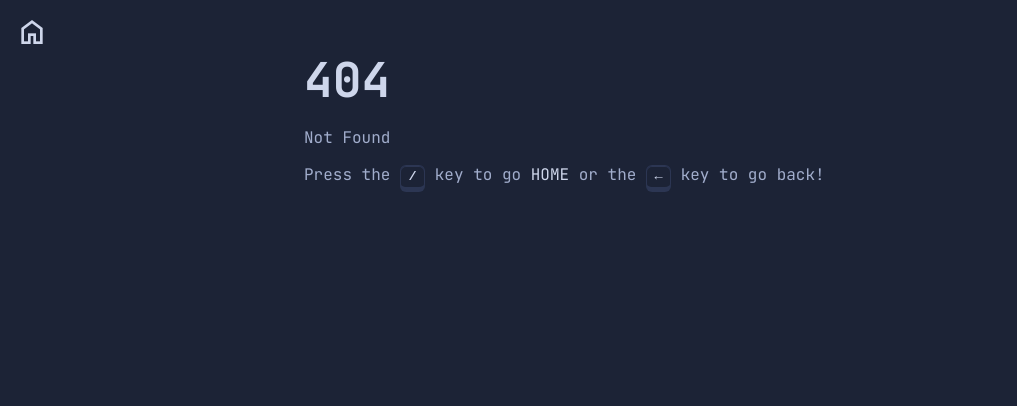
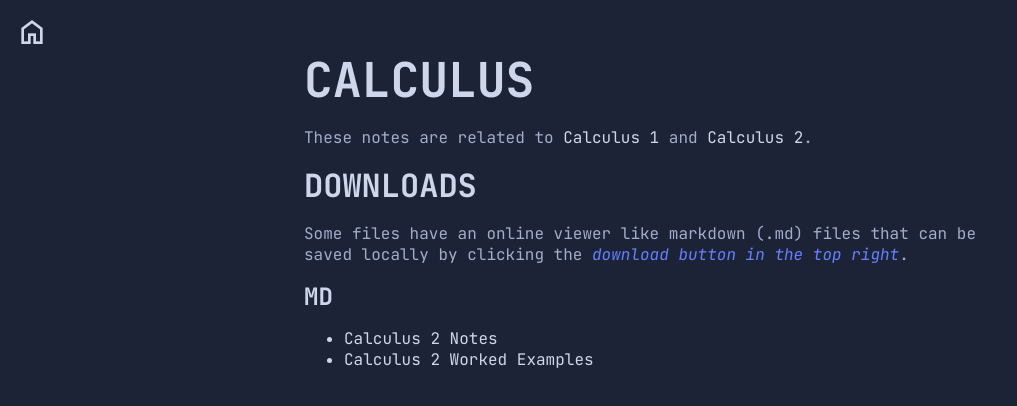
Before and after one commit to hshmp/unimelb, a SvelteKit app: page /notes/calculus in a window 1280 px wide. Before the commit this address had no page. Shown: the top 406 px of the page, without its empty margins (0-1017 px from the left). Built offline with nearby package versions, Linux system fonts and the light colour scheme.

Commit message:
fix: dynamic md note linking

```diff
--- /dev/null
+++ b/src/routes/notes/calculus/+page.server.ts
@@ -0,0 +1,10 @@
+import { readdirSync } from 'fs'
+import { join } from 'path'
+
+export function load() {
+	const mdDir = join(process.cwd(), 'static/md')
+	const files = readdirSync(mdDir)
+	const md = files.filter((file) => file.endsWith('.md')).map((file) => file.replace(/\.md$/, ''))
+
+	return { md }
+}
--- /dev/null
+++ b/src/routes/notes/calculus/+page.svelte
@@ -0,0 +1,28 @@
+<script lang="ts">
+	import type { PageData } from './$types'
+
+	export let data: PageData
+</script>
+
+<main>
+	<h1>Calculus</h1>
+	<p>
+		These notes are related to <a
+			href="https://handbook.unimelb.edu.au/2021/subjects/mast10005"
+			target="_blank">Calculus 1</a
+		>
+		and
+		<a href="https://handbook.unimelb.edu.au/subjects/mast10006" target="_blank">Calculus 2</a>.
+	</p>
+	<h2>Downloads</h2>
+	<p>
+		Some files have an online viewer like markdown (.md) files that can be saved locally by clicking
+		the <em>download button in the top right</em>.
+	</p>
+	<h3>MD</h3>
+	<ul>
+		{#each data.md as file}
+			<li><a href={`/md/${file}`} target="_blank">{file}</a></li>
+		{/each}
+	</ul>
+</main>
```
Also changed, not shown: src/components/Kbd.svelte (+6 -6 lines), static/md/Calculus 2 Worked Examples.md (added, +45 -0 lines).
